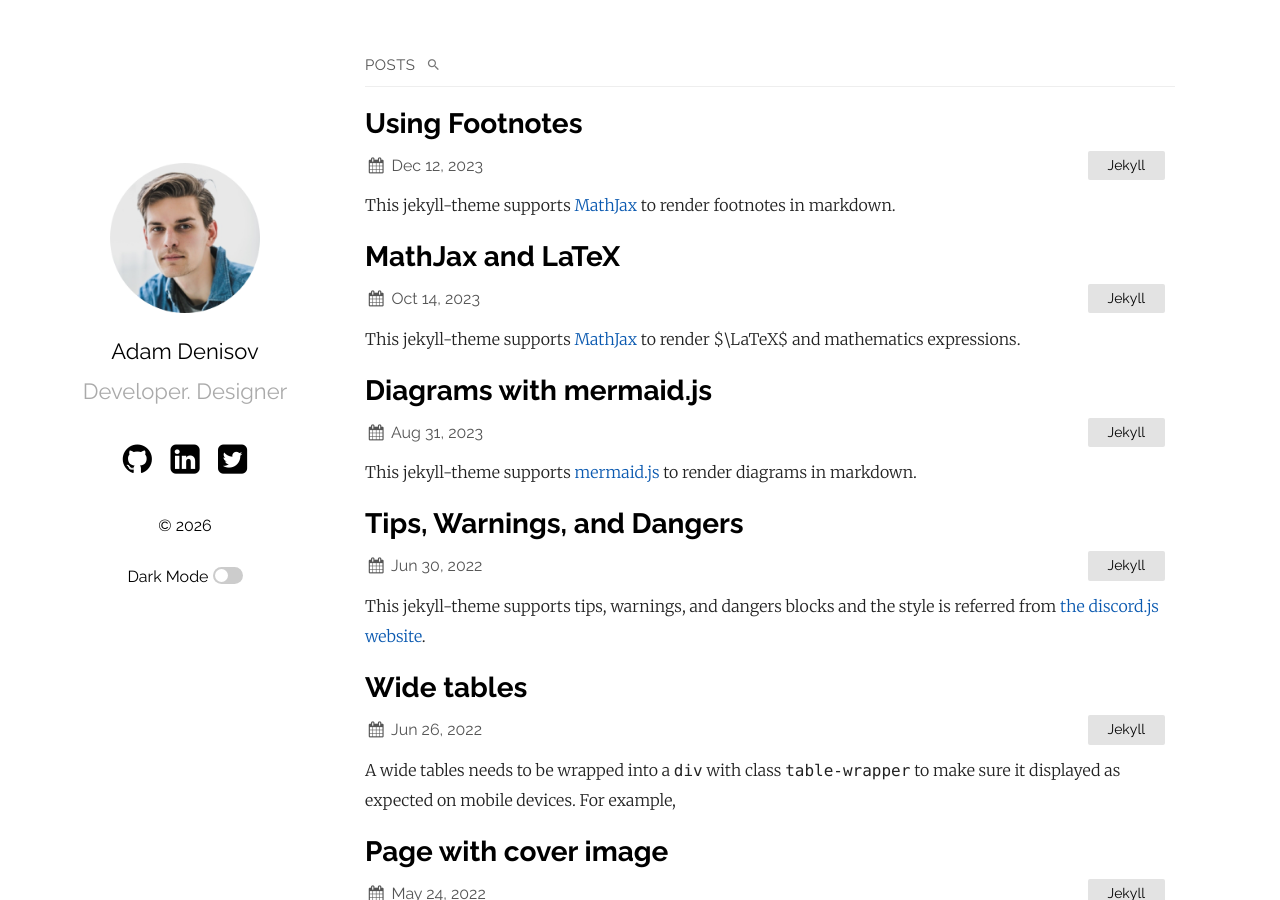
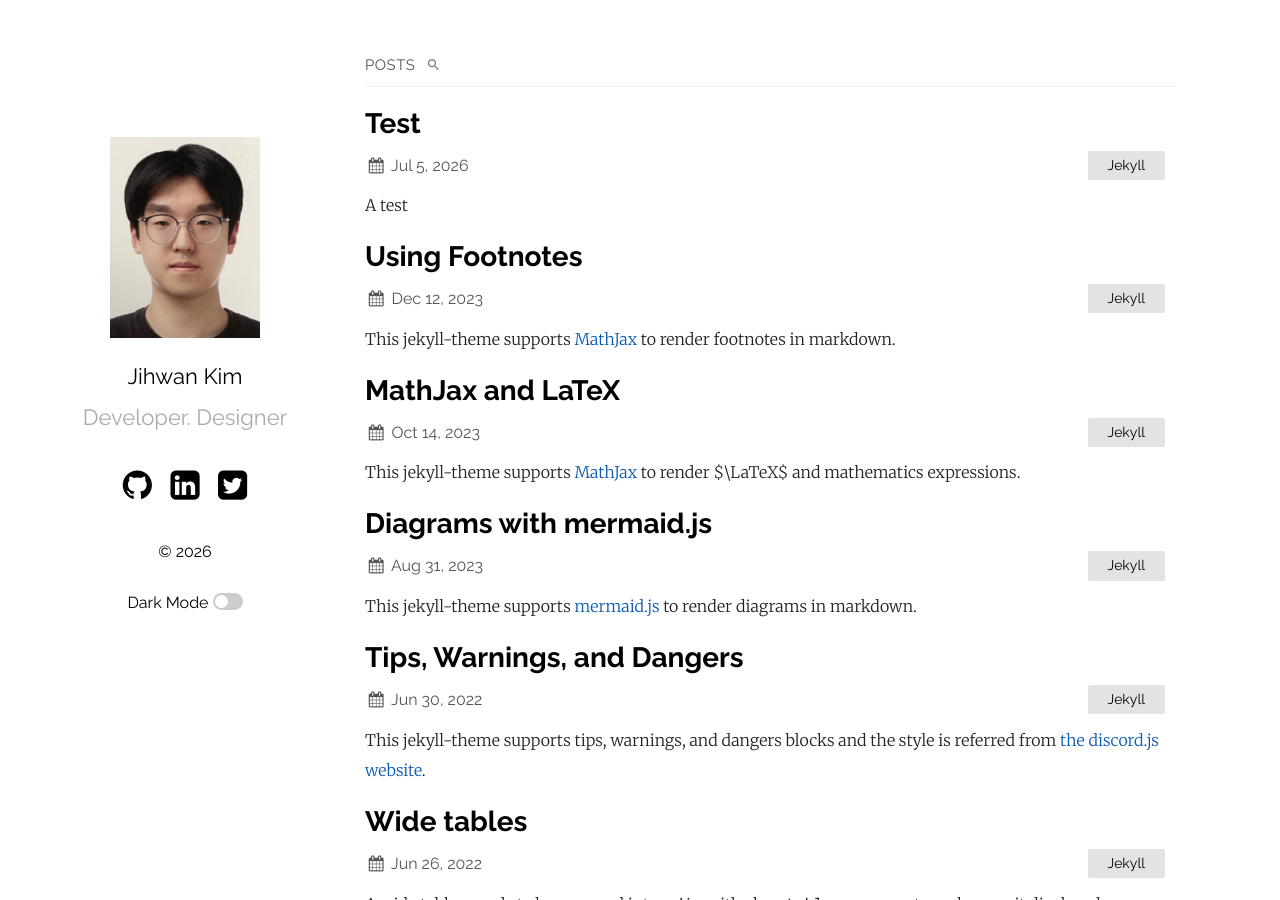
Before and after one commit to kjasonh/kjasonh.github.io, a Jekyll site: the page built from index.md, in a window 1280 px wide and 900 px high. Built offline with Jekyll 4.4.1, drawn with Linux system fonts in a browser that asks for light colours.

Commit message:
change theme

```diff
--- a/_config.yml
+++ b/_config.yml
@@ -1,10 +1,8 @@
-title: Your awesome title
-author: GitHub User
-email: your-email@domain.com
+title: kjasonh's development blog
+author: kjasonh
+email: kjasonh03@ajou.ac.kr
 description: > # this means to ignore newlines until "show_exerpts:"
-  Write an awesome description for your new site here. You can edit this
-  line in _config.yml. It will appear in your document head meta (for
-  Google search results) and in your feed.xml site description.
+  This blog contains kjasonh's development writes.
 show_excerpts: true # set to true to show excerpts on the homepage
 
 # Minima date format
@@ -12,13 +10,13 @@ show_excerpts: true # set to true to show excerpts on the homepage
 sass:
   sass_dir: _sass
 plainwhite:
-  name: Adam Denisov
+  name: Jihwan Kim
   tagline: Developer. Designer
   date_format: "%b %-d, %Y"
   sitemap: true # set to true to generate sitemap.xml content
   search: true # set to true to enable searchbar
   dark_mode: true # set to true to add dark mode toggle
-  portfolio_image: "assets/portfolio.png" # the path from the base directory of the site to the image to display (no / at the start)
+  portfolio_image: "assets/portfolio.jpg" # the path from the base directory of the site to the image to display (no / at the start)
   html_lang: "en" # set the lang attribute of the <html> tag for the pages. See here for a list of codes: https://www.w3schools.com/tags/ref_country_codes.asp
   condensed_mobile:
     #- home
--- /dev/null
+++ b/_posts/2026-07-05-test.md
@@ -0,0 +1,9 @@
+---
+title: Test
+author: Jihwan Kim
+date: 2026-07-05
+category: Jekyll
+layout: post
+---
+
+A test
```
Also changed, not shown: assets/portfolio.jpg (added), assets/portfolio.png (deleted).
